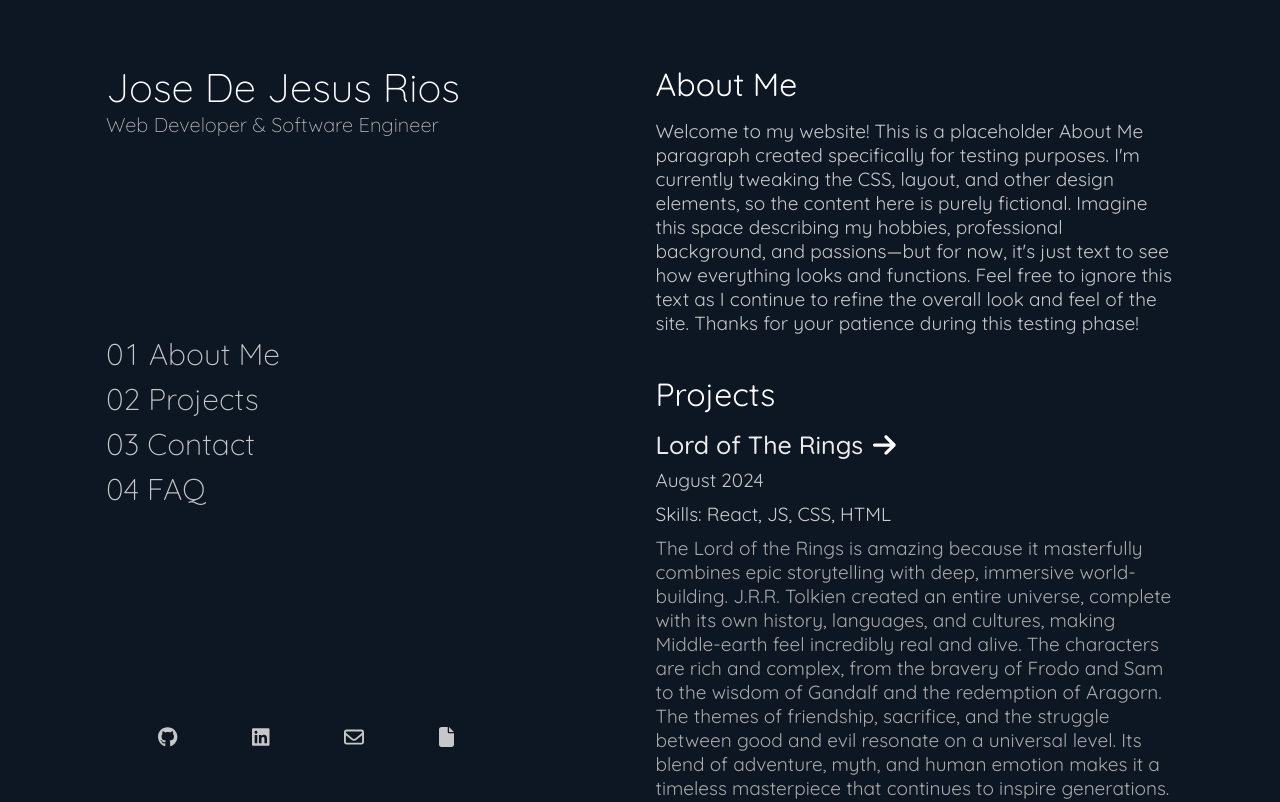
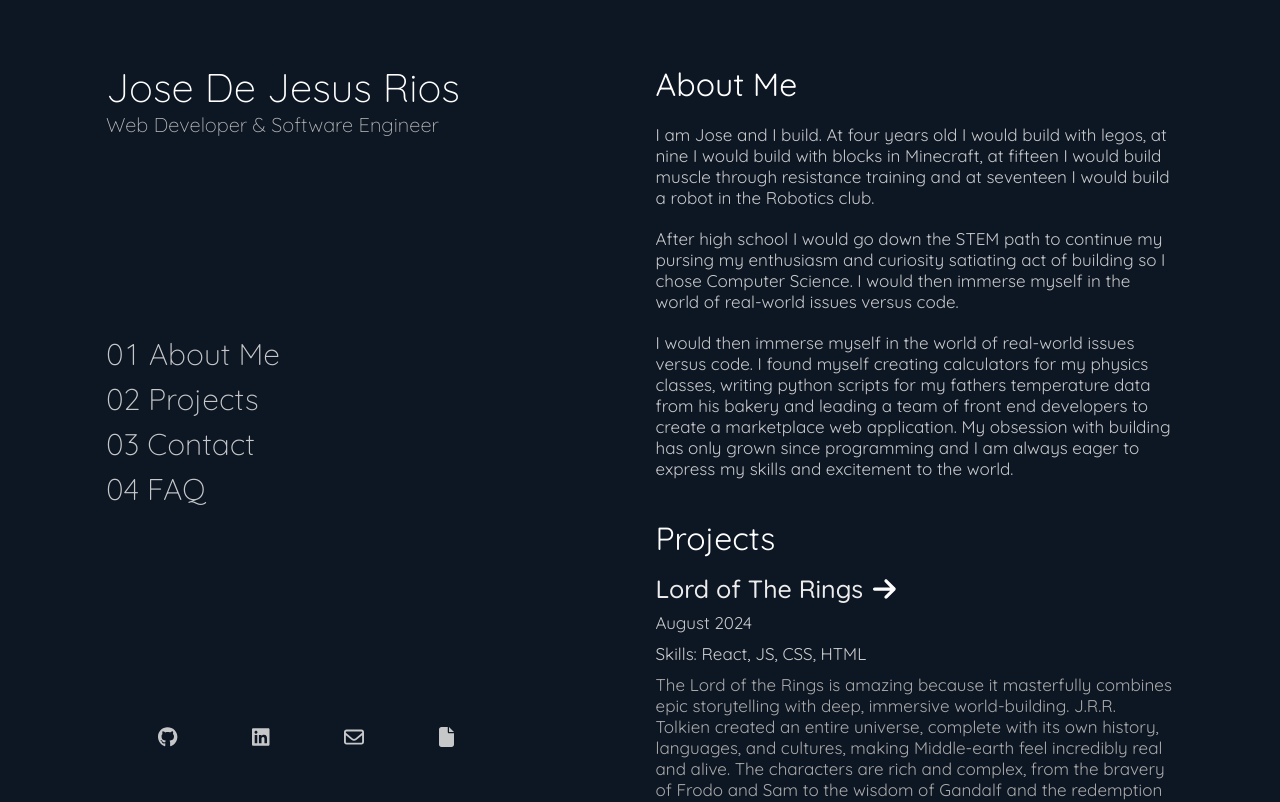
Before and after one commit to josedrios/portfolio-website, a React (Vite) app: page / in a window 1280 px wide. Shown: the top 802 px of the page. Built offline with nearby package versions, Linux system fonts and the light colour scheme; the HTML template or start-up script is replaced by a standard one.

Commit message:
Added real text for about me section (subject to change) and made text highlight color/font color nicer compared to overall website theme

```diff
--- a/src/App.jsx
+++ b/src/App.jsx
@@ -1,12 +1,16 @@
 import * as React from 'react';
 import './styles/main.scss';
+import resume from './Resume.pdf'
 import { FontAwesomeIcon } from '@fortawesome/react-fontawesome';
 import { faArrowRight, faArrowUpRightFromSquare, faBars, faClipboard, faClipboardCheck, faCoffee, faCopy, faFile } from '@fortawesome/free-solid-svg-icons';
 import { faGit, faGithub, faLinkedin } from '@fortawesome/free-brands-svg-icons';
 import { faEnvelope } from '@fortawesome/free-regular-svg-icons';
 import { faCheck } from '@fortawesome/free-solid-svg-icons/faCheck';
 
-const aboutMe = "Welcome to my website! This is a placeholder About Me paragraph created specifically for testing purposes. I'm currently tweaking the CSS, layout, and other design elements, so the content here is purely fictional. Imagine this space describing my hobbies, professional background, and passions—but for now, it's just text to see how everything looks and functions. Feel free to ignore this text as I continue to refine the overall look and feel of the site. Thanks for your patience during this testing phase!"
+const aboutMeP1 = "I am Jose and I build. At four years old  I would build with legos, at nine I would build with blocks in Minecraft, at fifteen I would build muscle through resistance training and at seventeen I would build a robot in the Robotics club."
+const aboutMeP2 = "After high school I would go down the STEM path to continue my pursing my enthusiasm and curiosity satiating act of building so I chose Computer Science. I would then immerse myself in the world of real-world issues versus code. "
+const aboutMeP3 = "I would then immerse myself in the world of real-world issues versus code. I found myself creating calculators for my physics classes, writing python scripts for my fathers temperature data from his bakery and leading a team of front end developers to create a marketplace web application. My obsession with building has only grown since programming and I am always eager to express my skills and excitement to the world."
+
 // NOTE: When using bold text for a phrase, reference bold-text id (SASS)
 
 const projects = [
@@ -83,8 +87,6 @@ function App() {
     }
   }, []);
 
-
-
   const handleCopyText = (hideID, showID) => {
     const email = "josederios@outlook.com";
     const initialIcon = document.getElementById(hideID);
@@ -104,10 +106,6 @@ function App() {
       });
   };
 
-
-
-
-
   const handleScroll = (e,targetID) => {
     e.preventDefault();
     const targetElement = document.getElementById(targetID);
@@ -125,9 +123,6 @@ function App() {
     event.preventDefault();
     window.location.href = 'mailto:josederios@outlook.com';
   };
-
-
-
 
   return (
     <>
@@ -178,16 +173,17 @@ function App() {
             <a onClick={handleMailTo} style={{ cursor: 'pointer' }}>
               <FontAwesomeIcon className="icon" id="envelope-icon" icon={faEnvelope} title="Email" />
             </a>
-
-            <a>
+            <a href={resume} download>
               <FontAwesomeIcon className="icon" icon={faFile} title='Resume'/>
             </a>
           </div>
         </header>
         <main id="content-container">
-          <div className='content-item'>
+          <div className='content-item' id='about-me-section'>
             <h1 id='about-me' className='content-item-header'>About Me</h1>
-            <p className='content-item-body'>{aboutMe}</p>
+            <p className='content-item-body'>{aboutMeP1}</p>
+            <p className='content-item-body'>{aboutMeP2}</p>
+            <p className='content-item-body'>{aboutMeP3}</p>
           </div>
           <div id='project-section' className='content-item'>
             <h1 className='content-item-header' id='project-content-header'>Projects</h1>
--- a/src/styles/base/_reset.scss
+++ b/src/styles/base/_reset.scss
@@ -32,3 +32,8 @@ a {
     color: white;
     cursor: pointer;
 }
+
+::selection {
+    background-color: white;
+    color: purple;
+}
--- a/src/styles/layout/_content-item.scss
+++ b/src/styles/layout/_content-item.scss
@@ -12,11 +12,18 @@
     padding-bottom: 15px;
 }
 
+#about-me-section > * {
+   padding-bottom: 20px;
+}
+
+#about-me-section > *:last-child {
+    padding-bottom: 35px;
+}
+
 .content-item-body{
     text-align: left;
-    font-size: 19px;
+    font-size: 17px;
     color: $unchosen-white;
-    padding-bottom: 35px;
 }
 
 .bold-section{
```
Also changed, not shown: 2 other files (tests, documents, lock files or other folders).
